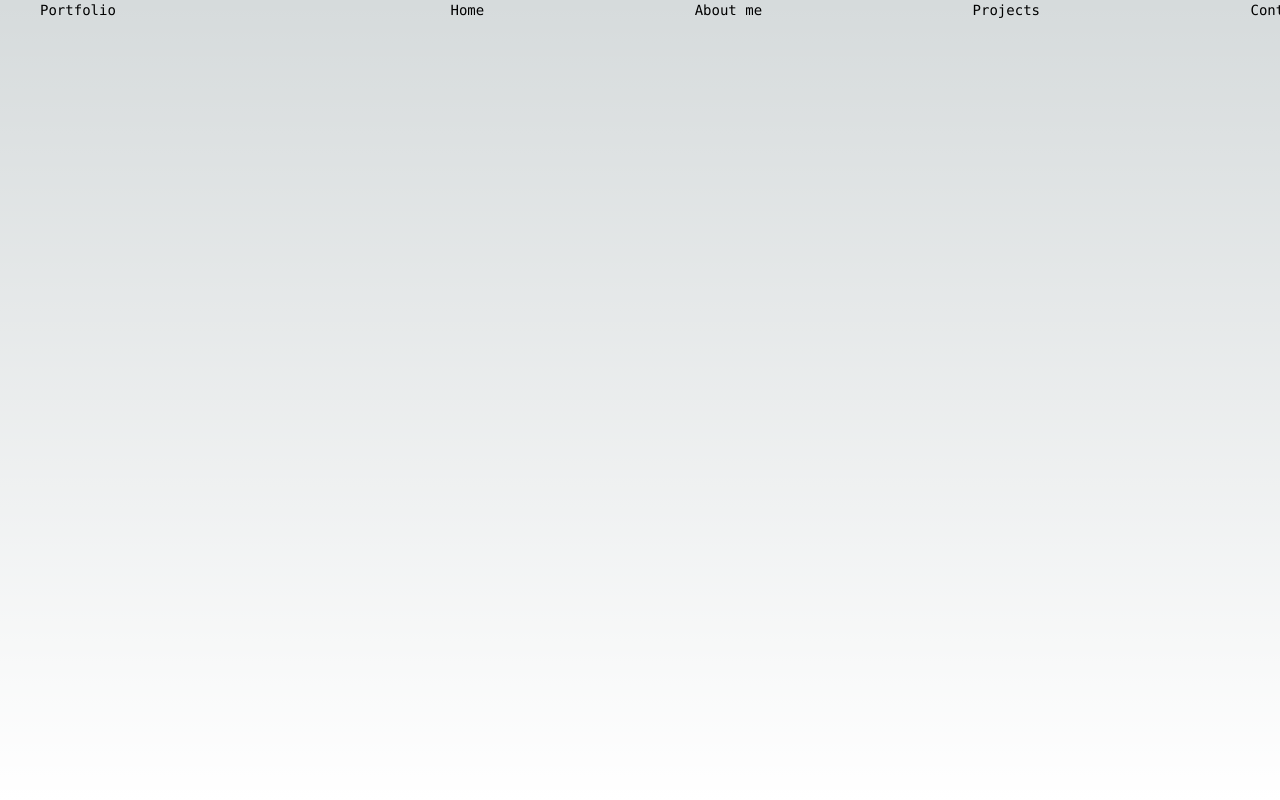
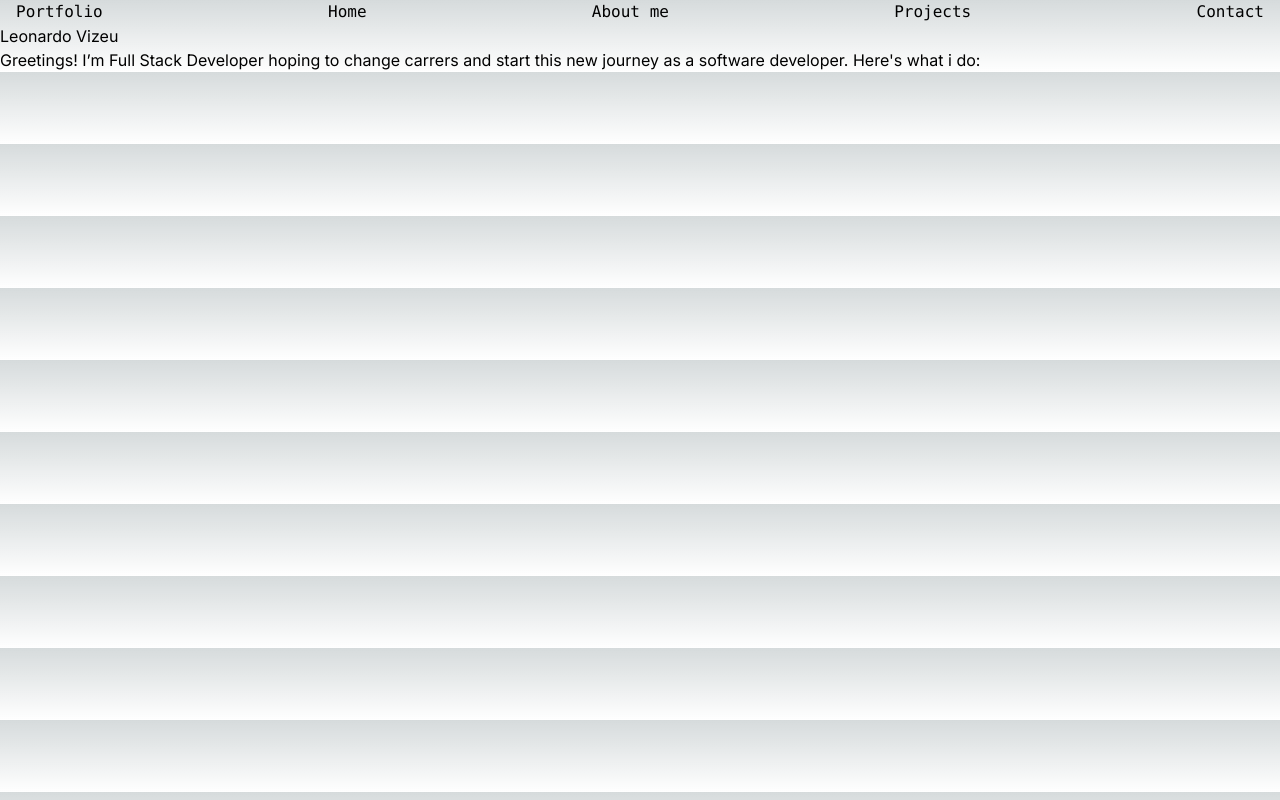
Before and after one commit to leovizeu/portfolio-vizeu, a Next.js app: page / in a window 1280 px wide. Built offline with nearby package versions, Linux system fonts and the light colour scheme.

Commit message:
starting new react project

```diff
--- a/package.json
+++ b/package.json
@@ -9,6 +9,7 @@
     "lint": "next lint"
   },
   "dependencies": {
+    "@headlessui/react": "^1.7.17",
     "next": "13.5.6",
     "react": "^18",
     "react-dom": "^18",
--- /dev/null
+++ b/src/app/App.js
@@ -0,0 +1,9 @@
+import React from 'react'
+
+const App = () => {
+    return (
+        <div>App</div>
+    )
+}
+
+export default App
--- /dev/null
+++ b/src/app/Components/Hero.tsx
@@ -0,0 +1,13 @@
+function Hero() {
+    return (
+        <div>
+            <h1>Leonardo Vizeu</h1>
+            <p className="black-text text-darken-4">
+                    Greetings!
+                    I’m Full Stack Developer hoping to change carrers and start this new journey as a software developer. Here's what i do:
+                </p>
+        </div>
+    )
+}
+
+export default Hero
--- a/src/app/Components/Menu.tsx
+++ b/src/app/Components/Menu.tsx
@@ -1,16 +1,16 @@
+import config from "../../../tailwind.config"
+
 function Menu() {
     return (
-        <div className='z-10 max-w-5xl w-full items-center font-mono text-sm lg:flex'>
-            <div className='fixed left-0 top-0 flex w-full justify-evenly'>
-                <ul>
-                    <li><p>Portfolio</p></li>
-                    <li><a href="">Home</a></li>
-                    <li><a href="">About me</a></li>
-                    <li><a href="">Projects</a></li>
-                    <li><a href="">Contact</a></li>
-                </ul>
-            </div>
-      </div>
+        <div className='font-mono'>
+            <ul className='flex justify-between ml-4 mr-4'>
+                <li><p>Portfolio</p></li>
+                <li><a href="#">Home</a></li>
+                <li><a href="#">About me</a></li>
+                <li><a href="#">Projects</a></li>
+                <li><a href="#">Contact</a></li>
+            </ul>
+        </div>
     )
 }
 
--- /dev/null
+++ b/src/app/index.js
@@ -0,0 +1,5 @@
+import { createRoot } from 'react-dom/client'
+
+const root = createRoot(document.querySelector("#root"));
+
+root.render(<App />)
--- a/src/app/layout.tsx
+++ b/src/app/layout.tsx
@@ -16,7 +16,10 @@ export default function RootLayout({
 }) {
   return (
     <html lang="en">
-      <body className={inter.className}>{children}</body>
+      <body className={inter.className}>
+        {children}
+        <div id='root'></div>
+      </body>
     </html>
   )
 }
--- a/src/app/page.tsx
+++ b/src/app/page.tsx
@@ -1,20 +1,13 @@
 import Image from 'next/image'
 import Menu from './Components/Menu'
+import Hero from './Components/Hero'
+import config from '../../tailwind.config'
 
 export default function Home() {
   return (
-    <main className='flex min-h-screen flex-col items-center justify-between p-300'>
-      <div className='z-10 max-w-5xl w-full items-center font-mono text-sm lg:flex'>
-              <div className='fixed left-10 top-0 flex w-full'>
-                <p>Portfolio</p>
-              </div>
-              <ul className='fixed left-60 top-0 flex w-full justify-evenly'>
-                  <li><a href="">Home</a></li>
-                  <li><a href="">About me</a></li>
-                  <li><a href="">Projects</a></li>
-                  <li><a href="">Contact</a></li>
-              </ul>
-      </div>
+    <main>
+      <Menu/>
+      <Hero/>
     </main>
 
 
```
Also changed, not shown: 1 other file (tests, documents, lock files or other folders).
